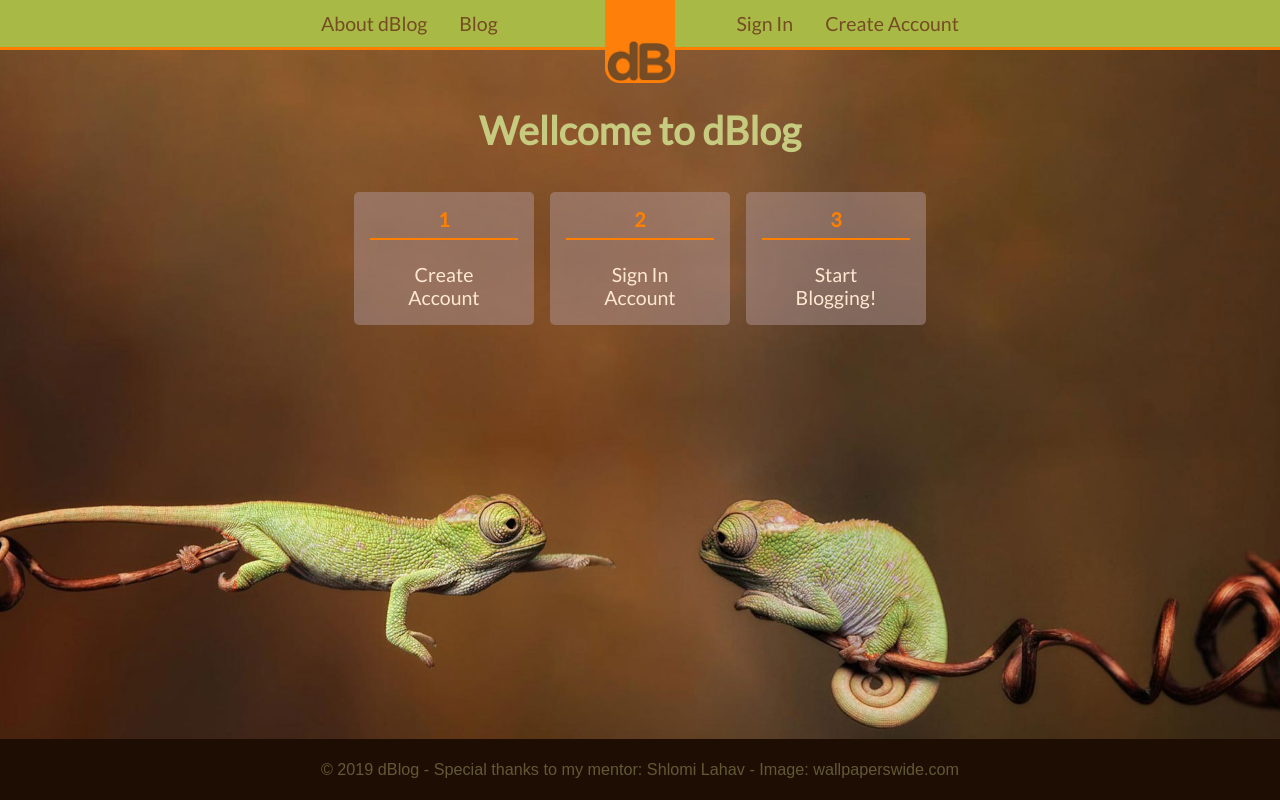
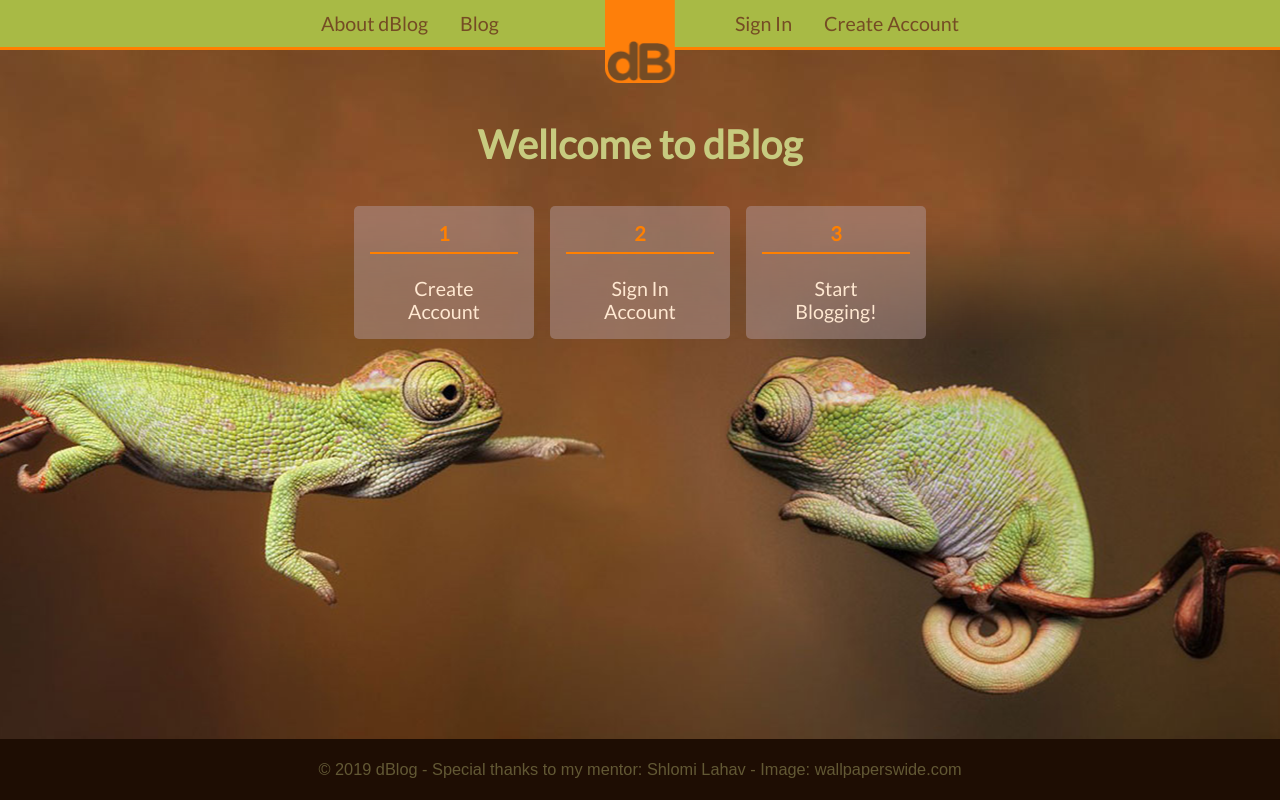
Before and after one commit to DorKatzir/dblog, a PHP site: page / in a window 1280 px wide. Run offline with PHP 8.4, Linux system fonts and the light colour scheme; some libraries are stand-ins or nearby versions.

Commit message:
setting multiple bg images and fixed header

```diff
--- a/css/main.css
+++ b/css/main.css
@@ -15,9 +15,8 @@ ul {
 body {
   font-family: 'Lato', sans-serif;
   height: 100vh;
-  background: #54371F url("../img/big_bg.jpg") no-repeat center center/cover;
   color: whitesmoke;
-  overflow: hidden;
+  overflow-x: hidden;
   display: -ms-grid;
   display: grid;
   -ms-grid-rows: auto 1fr auto;
@@ -25,12 +24,12 @@ body {
 }
 
 body {
-  font-size: 14px;
+  font-size: 16px;
 }
 
 @media screen and (min-width: 320px) {
   body {
-    font-size: calc(0.57361vw + 12.16444px);
+    font-size: calc(0.38241vw + 14.77629px);
   }
 }
 
@@ -38,6 +37,15 @@ body {
   body {
     font-size: 20px;
   }
+}
+
+.multi-bg {
+  height: 100%;
+  width: 100%;
+  background-image: url("../img/camelion_bg.png"), url("../img/pattern_bg.jpg");
+  background-repeat: no-repeat, repeat;
+  background-position: bottom center, top left;
+  background-attachment: fixed, fixed;
 }
 
 /* Multiple properties with same values */
@@ -74,6 +82,10 @@ h5 {
 
 /*///////////////// Header and Navigation ///////////////////////////*/
 header {
+  position: fixed;
+  left: 0;
+  top: 0;
+  width: 100vw;
   background-color: #A8BA45;
   border-bottom: 3px solid #FF8000;
   height: 50px;
@@ -83,6 +95,7 @@ header {
   -webkit-box-pack: center;
       -ms-flex-pack: center;
           justify-content: center;
+  z-index: 3;
 }
 
 nav {
@@ -174,7 +187,7 @@ a:active {
 
 /*///////////////// Main Content ///////////////////////////*/
 main {
-  margin: 0 auto;
+  margin: 4rem auto;
 }
 
 main .content {
--- a/css/main.scss
+++ b/css/main.scss
@@ -59,17 +59,23 @@ ul {
 
 body {
     font-family: 'Lato', sans-serif;
-    @include interpolate(font-size, 320px, 1366px, 14px, 20px);
+    @include interpolate(font-size, 320px, 1366px, 16px, 20px);
     height: 100vh;
-    background: #54371F url('../img/big_bg.jpg') no-repeat center center / cover;
     color: whitesmoke;
-    overflow: hidden;
+    overflow-x: hidden;
     display: grid;
     grid-template-rows: auto 1fr auto;
 
 }
 
-
+.multi-bg {
+    height: 100%;
+    width: 100%;
+    background-image: url('../img/camelion_bg.png'), url('../img/pattern_bg.jpg');
+    background-repeat: no-repeat, repeat;
+    background-position: bottom center, top left;
+    background-attachment: fixed, fixed;
+}
 
 
 /* Multiple properties with same values */
@@ -86,11 +92,17 @@ h5 {
 
 /*///////////////// Header and Navigation ///////////////////////////*/
 header {
+    position: fixed;
+    left: 0;
+    top: 0;
+    width: 100vw;
     background-color: #A8BA45;
     border-bottom: 3px solid #FF8000;
     height: 50px;
     display: flex;
     justify-content: center;
+    z-index: 3;
+
 }
 
 nav {
@@ -154,7 +166,8 @@ a:active {
 /*///////////////// Main Content ///////////////////////////*/
 
 main {
-    margin: 0 auto;
+    margin: 4rem auto;
+
 
 }
 
--- a/tpl/header.php
+++ b/tpl/header.php
@@ -6,7 +6,7 @@
         <meta name="viewport" content="width=device-width, initial-scale=1.0">
         <link href="css/main.css" rel="stylesheet" type="text/css"/>
     </head>
-<body class="container">
+<body class="multi-bg">
     <header>
 
         <nav>
```
Also changed, not shown: img/camelion_bg.png (added), img/pattern_bg.jpg (added).
